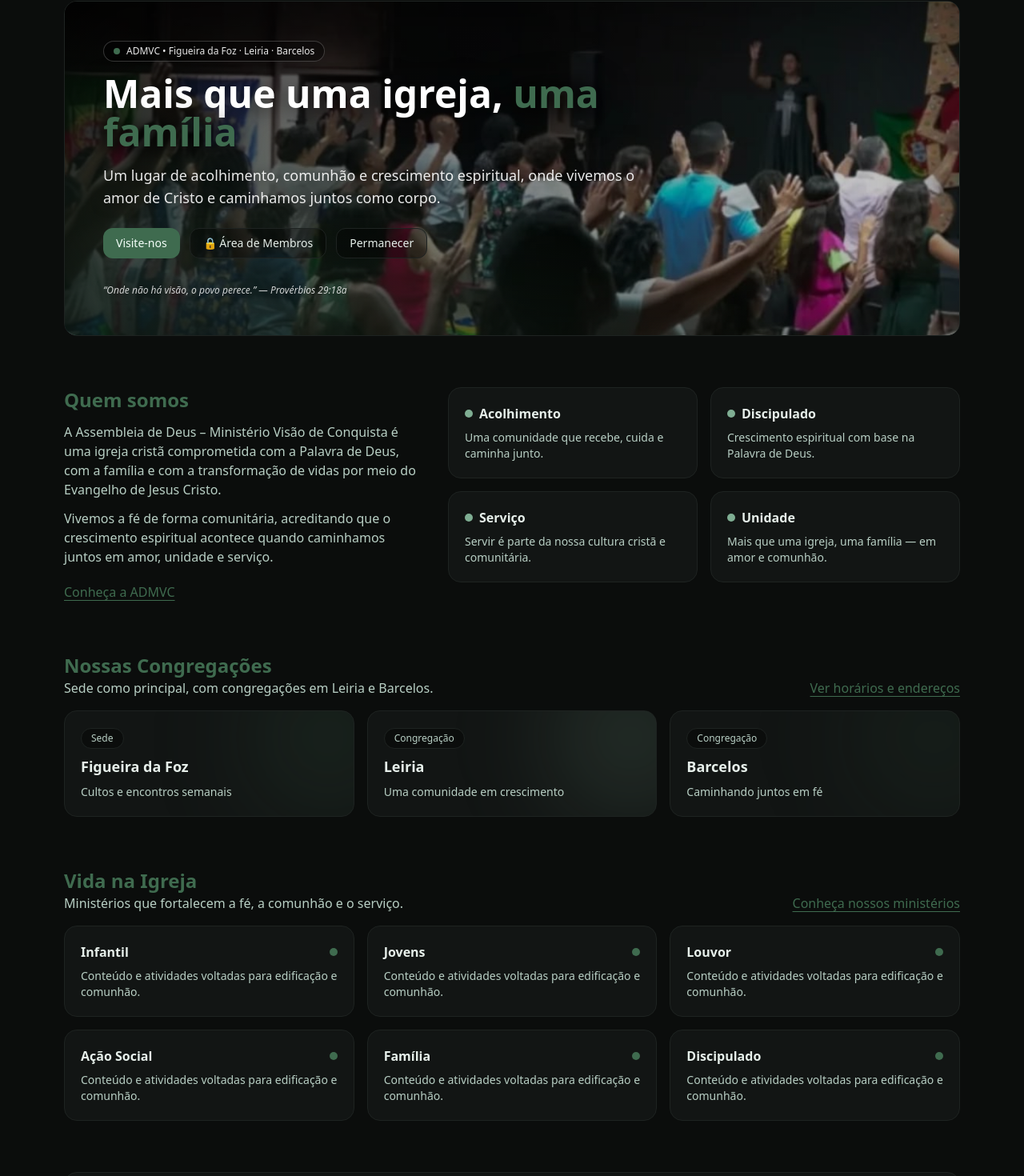
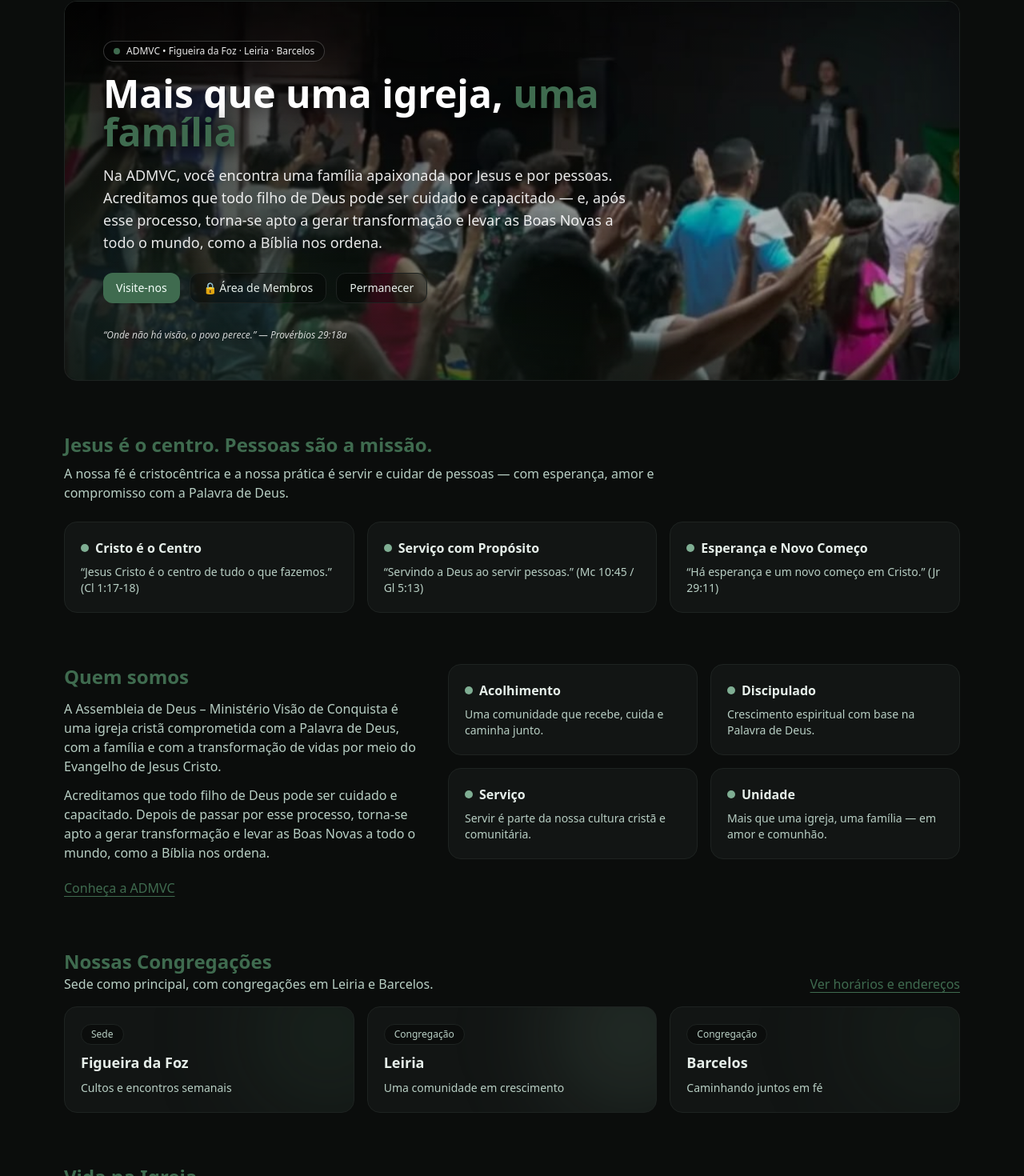
Before and after one commit to libertrendz/admvc-site, a Next.js app: page / in a window 1280 px wide. Shown: the part 112-1582 px from the top of the page at 80% size. Built offline with nearby package versions, Linux system fonts and the light colour scheme.

Commit message:
Update page.tsx

```diff
--- a/app/page.tsx
+++ b/app/page.tsx
@@ -50,8 +50,10 @@ export default function HomePage() {
             </h1>
 
             <p className="max-w-2xl text-base md:text-lg text-white/90 drop-shadow-[0_1px_8px_rgba(0,0,0,0.8)]">
-              Um lugar de acolhimento, comunhão e crescimento espiritual, onde vivemos o amor
-              de Cristo e caminhamos juntos como corpo.
+              Na ADMVC, você encontra uma família apaixonada por Jesus e por pessoas.
+              Acreditamos que todo filho de Deus pode ser cuidado e capacitado — e, após esse
+              processo, torna-se apto a gerar transformação e levar as Boas Novas a todo o
+              mundo, como a Bíblia nos ordena.
             </p>
 
             <div className="flex flex-wrap gap-3 pt-2">
@@ -84,18 +86,49 @@ export default function HomePage() {
         </div>
       </section>
 
-      {/* QUEM SOMOS */}
+      {/* ESSÊNCIA (novo) */}
+      <section className="space-y-6">
+        <div className="space-y-2">
+          <h2 className="text-xl md:text-2xl font-semibold text-figueira">
+            Jesus é o centro. Pessoas são a missão.
+          </h2>
+          <p className="text-muted max-w-3xl">
+            A nossa fé é cristocêntrica e a nossa prática é servir e cuidar de pessoas — com
+            esperança, amor e compromisso com a Palavra de Deus.
+          </p>
+        </div>
+
+        <div className="grid gap-4 md:grid-cols-3">
+          <FeatureCard
+            title="Cristo é o Centro"
+            desc='“Jesus Cristo é o centro de tudo o que fazemos.” (Cl 1:17-18)'
+          />
+          <FeatureCard
+            title="Serviço com Propósito"
+            desc='“Servindo a Deus ao servir pessoas.” (Mc 10:45 / Gl 5:13)'
+          />
+          <FeatureCard
+            title="Esperança e Novo Começo"
+            desc='“Há esperança e um novo começo em Cristo.” (Jr 29:11)'
+          />
+        </div>
+      </section>
+
+      {/* QUEM SOMOS (ajustado) */}
       <section className="grid gap-8 md:grid-cols-12 md:items-start">
         <div className="md:col-span-5 space-y-3">
           <h2 className="text-xl md:text-2xl font-semibold text-figueira">Quem somos</h2>
+
           <p className="text-muted">
             A Assembleia de Deus – Ministério Visão de Conquista é uma igreja cristã comprometida
             com a Palavra de Deus, com a família e com a transformação de vidas por meio do
             Evangelho de Jesus Cristo.
           </p>
+
           <p className="text-muted">
-            Vivemos a fé de forma comunitária, acreditando que o crescimento espiritual acontece
-            quando caminhamos juntos em amor, unidade e serviço.
+            Acreditamos que todo filho de Deus pode ser cuidado e capacitado. Depois de passar
+            por esse processo, torna-se apto a gerar transformação e levar as Boas Novas a todo o
+            mundo, como a Bíblia nos ordena.
           </p>
 
           <div className="pt-2">
@@ -128,9 +161,24 @@ export default function HomePage() {
         </div>
 
         <div className="grid gap-4 md:grid-cols-3">
-          <PlaceCard badge="Sede" title="Figueira da Foz" desc="Cultos e encontros semanais" accent="figueira" />
-          <PlaceCard badge="Congregação" title="Leiria" desc="Uma comunidade em crescimento" accent="soft" />
-          <PlaceCard badge="Congregação" title="Barcelos" desc="Caminhando juntos em fé" accent="deep" />
+          <PlaceCard
+            badge="Sede"
+            title="Figueira da Foz"
+            desc="Cultos e encontros semanais"
+            accent="figueira"
+          />
+          <PlaceCard
+            badge="Congregação"
+            title="Leiria"
+            desc="Uma comunidade em crescimento"
+            accent="soft"
+          />
+          <PlaceCard
+            badge="Congregação"
+            title="Barcelos"
+            desc="Caminhando juntos em fé"
+            accent="deep"
+          />
         </div>
       </section>
 
@@ -139,9 +187,7 @@ export default function HomePage() {
         <div className="flex flex-col gap-2 md:flex-row md:items-end md:justify-between">
           <div>
             <h2 className="text-xl md:text-2xl font-semibold text-figueira">Vida na Igreja</h2>
-            <p className="text-muted">
-              Ministérios que fortalecem a fé, a comunhão e o serviço.
-            </p>
+            <p className="text-muted">Ministérios que fortalecem a fé, a comunhão e o serviço.</p>
           </div>
           <Link href="/ministerios" className="text-figueira underline underline-offset-4">
             Conheça nossos ministérios
@@ -158,11 +204,13 @@ export default function HomePage() {
         </div>
       </section>
 
-      {/* ÂNCORA BÍBLICA */}
+      {/* ÂNCORA BÍBLICA (ajustada) */}
       <section className="rounded-2xl border border-soft bg-bg2 p-6">
         <div className="border-l-4 pl-4" style={{ borderColor: "var(--g-figueira)" }}>
-          <p className="text-lg md:text-xl italic text-fg">“Onde não há visão, o povo perece.”</p>
-          <div className="pt-1 text-sm text-muted2">Provérbios 29:18a</div>
+          <p className="text-lg md:text-xl italic text-fg">
+            “Jesus Cristo é o centro de tudo o que fazemos.”
+          </p>
+          <div className="pt-1 text-sm text-muted2">Colossenses 1:17-18</div>
         </div>
       </section>
 
@@ -293,7 +341,12 @@ function Callout({
         <p className="text-sm text-muted">{desc}</p>
 
         {external ? (
-          <a href={ctaHref} className="btn btn-primary" target="_blank" rel="noopener noreferrer">
+          <a
+            href={ctaHref}
+            className="btn btn-primary"
+            target="_blank"
+            rel="noopener noreferrer"
+          >
             {ctaLabel}
           </a>
         ) : (
```
